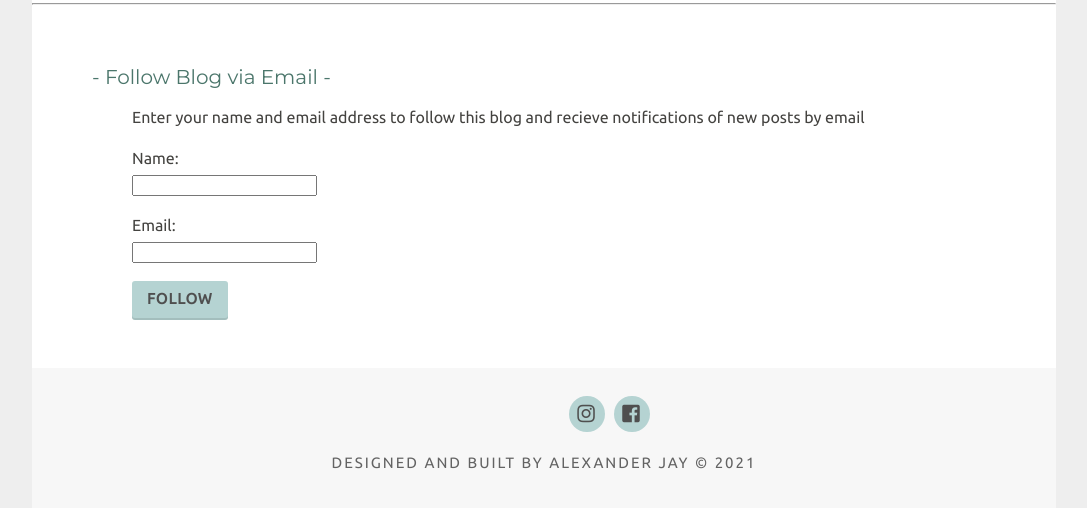
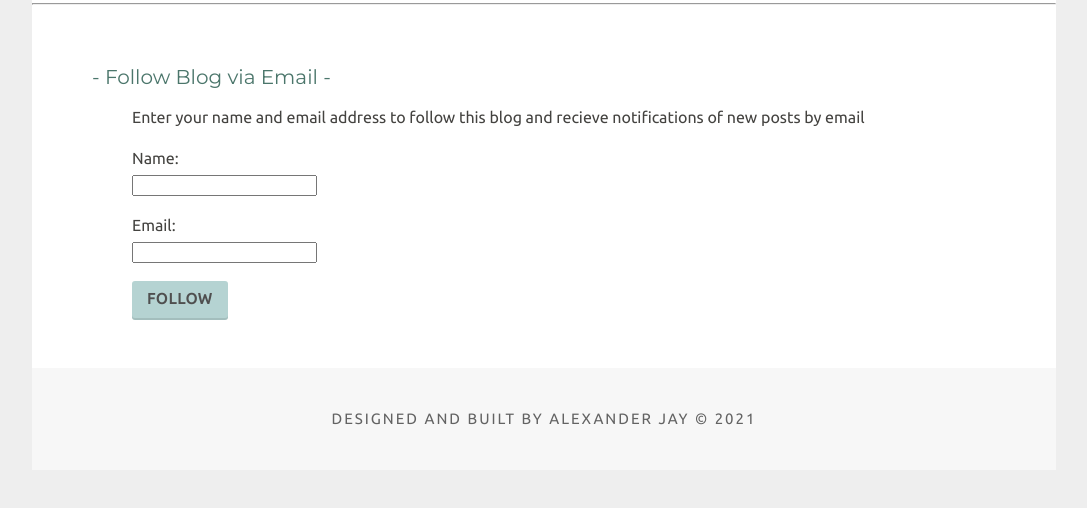
Before and after one commit to Alexander-Jay101/Alexander-Jay.github.io, a plain HTML site: page contact-us.html in a window 1280 px wide. Shown: the part 1334-1842 px from the top of the page, without its empty margins (96-1183 px from the left). After the commit the page ends 1804 px from the top, so only its background shows below. Drawn offline with Linux system fonts and the light colour scheme.

Commit message:
Contact Update

```diff
--- a/contact-us.html
+++ b/contact-us.html
@@ -149,10 +149,6 @@
 		</form>
 	</div>
 	<footer>
-		<div class="socialMenu">
-			<i class="fab fa-instagram fa-2x" onclick="social()" alt="Instagram" title="Instagram"></i>
-			<i class="fab fa-facebook-square fa-2x" onclick="social()" alt="Facebook" title="Facebook"></i>
-		</div>
 		<p>Designed and built by Alexander Jay &copy; 2021</p>
 	</footer>
 </div>
```
Also changed, not shown: index.html (+0 -4 lines).
